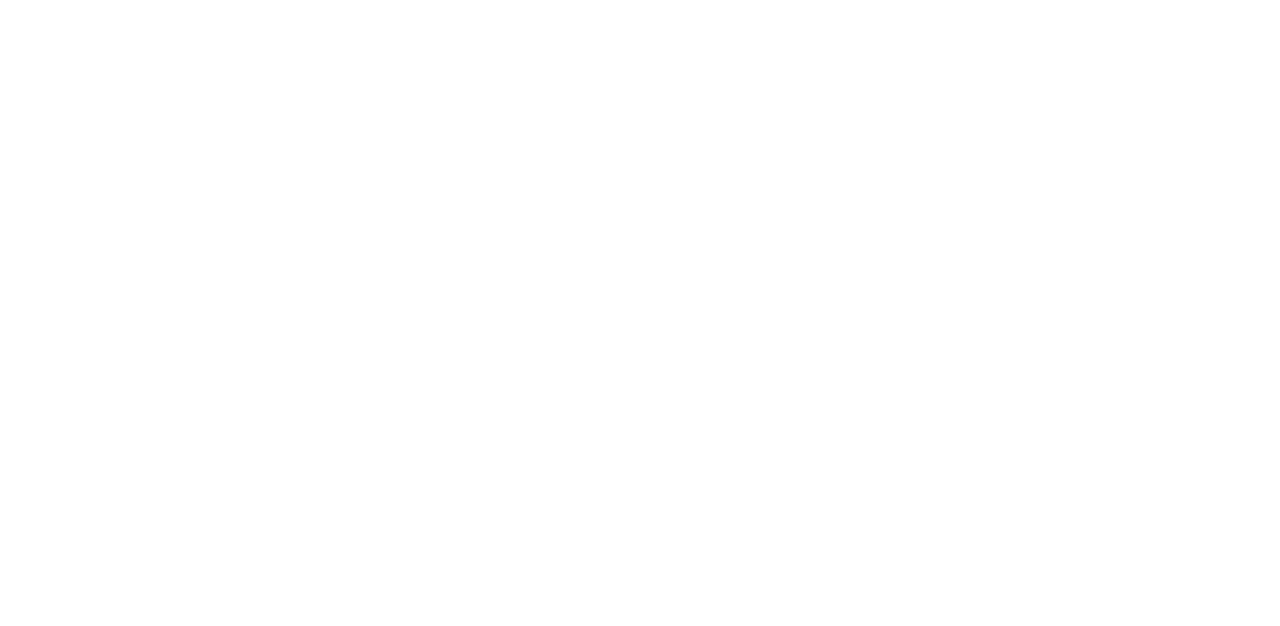
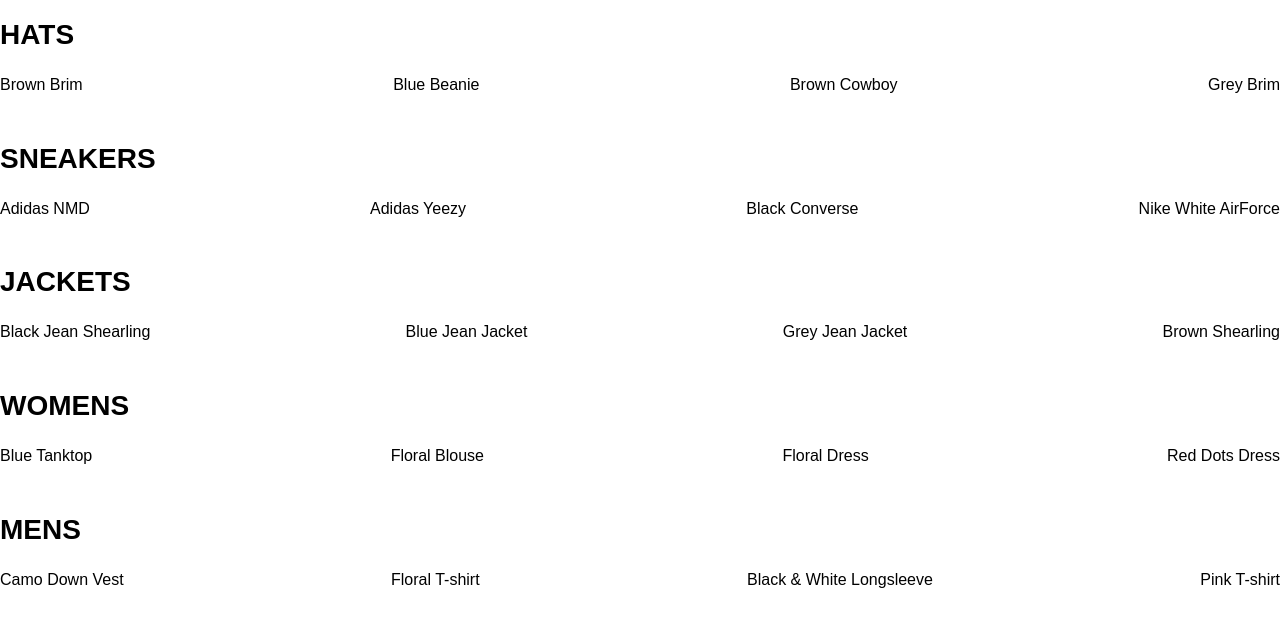
Before and after one commit to darrnz/crawnProject-tutorial, a React (Create React App) app: page /shop in a window 1280 px wide. Shown: the top 626 px of the page. Built offline with nearby package versions, Linux system fonts and the light colour scheme.

Commit message:
updates makins shop components

```diff
--- a/src/App.js
+++ b/src/App.js
@@ -1,6 +1,7 @@
 import HomePage from './components/HomePage';
 import './App.css';
 import { BrowserRouter as Router, Switch, Route} from 'react-router-dom'
+import Shop from './components/shop/Shop';
 
 function App() {
   return (
@@ -8,6 +9,7 @@
         <Router>
           <Switch>
             <Route exact path='/' component={HomePage} />
+            <Route exact path='/shop' component={Shop} />
           </Switch>
         </Router>
 
--- a/src/components/directory/Directory.jsx
+++ b/src/components/directory/Directory.jsx
@@ -12,10 +12,10 @@
     return (
         <div className='directory-menu'>
             {
-                section.map(({id, ...otherProps}) => {
+                section.map((elem) => {
                     return(
                         <>
-                            <MenuItem key={id} {...otherProps} />
+                            <MenuItem key={elem.id} title={elem.title} imgUrl={elem.imageUrl} linkUrl={elem.linkUrl} />
                         </>
                     )
                 })
--- a/src/components/menu-item/Menu-item.jsx
+++ b/src/components/menu-item/Menu-item.jsx
@@ -10,6 +10,7 @@
             <div className={`menu-item ${size}`} onClick={()=> history.push(`${match.url}${linkUrl}`)}>
                 <div
                     style={{backgroundImage: `url(${imgUrl})`}}
+
                     className='background-image'/>
                 <div className='content'>
                     <h1 className='title'>{title.toUpperCase()}</h1>
--- /dev/null
+++ b/src/components/previewCollection/PreviewCollection.jsx
@@ -0,0 +1,24 @@
+import React from 'react'
+import './previewCollection.styles.scss'
+
+export default function PreviewCollection(props) {
+
+    const { title, items } = props
+
+    return (
+        <div className='collection-preview'>
+            <h1 className='title'>{title.toUpperCase()}</h1>
+            <div className='preview'>
+                {
+                    items.filter((item, index) => index < 4).map(item => {
+                        return(
+                            <div key={item.id}>
+                                {item.name}
+                            </div>
+                        )
+                    } )
+                }
+            </div>
+        </div>
+    )
+}
--- /dev/null
+++ b/src/components/previewCollection/previewCollection.styles.scss
@@ -0,0 +1,15 @@
+.collection-preview {
+    display: flex;
+    flex-direction: column;
+    margin-bottom: 30px;
+
+    .title {
+    font-size: 28px;
+    margin-bottom: 25px;
+    }
+
+    .preview {
+    display: flex;
+    justify-content: space-between;
+    }
+}
--- /dev/null
+++ b/src/components/shop/Shop.jsx
@@ -0,0 +1,27 @@
+import React, {useState} from 'react'
+import { SHOP_DATA } from '../../interfaces/shoppingData'
+import PreviewCollection from '../previewCollection/PreviewCollection'
+
+export default function Shop() {
+
+    const [articles, setArticles] = useState(SHOP_DATA)
+
+    return (
+        <div className='shop-page'>
+            {
+                articles &&
+                    articles.map(collection => {
+                        return(
+                            <PreviewCollection
+                                key={collection.id}
+                                title={collection.title}
+                                routeName={collection.routeName}
+                                items={collection.items}
+                        />
+                        )
+
+                    })
+            }
+        </div>
+    )
+}
--- /dev/null
+++ b/src/interfaces/shoppingData.js
@@ -0,0 +1,247 @@
+export const SHOP_DATA = [
+    {
+        id: 1,
+        title: 'Hats',
+        routeName: 'hats',
+        items: [
+        {
+            id: 1,
+            name: 'Brown Brim',
+            imageUrl: 'https://i.ibb.co/ZYW3VTp/brown-brim.png',
+            price: 25
+        },
+        {
+            id: 2,
+            name: 'Blue Beanie',
+            imageUrl: 'https://i.ibb.co/ypkgK0X/blue-beanie.png',
+            price: 18
+        },
+        {
+            id: 3,
+            name: 'Brown Cowboy',
+            imageUrl: 'https://i.ibb.co/QdJwgmp/brown-cowboy.png',
+            price: 35
+        },
+        {
+            id: 4,
+            name: 'Grey Brim',
+            imageUrl: 'https://i.ibb.co/RjBLWxB/grey-brim.png',
+            price: 25
+        },
+        {
+            id: 5,
+            name: 'Green Beanie',
+            imageUrl: 'https://i.ibb.co/YTjW3vF/green-beanie.png',
+            price: 18
+        },
+        {
+            id: 6,
+            name: 'Palm Tree Cap',
+            imageUrl: 'https://i.ibb.co/rKBDvJX/palm-tree-cap.png',
+            price: 14
+        },
+        {
+            id: 7,
+            name: 'Red Beanie',
+            imageUrl: 'https://i.ibb.co/bLB646Z/red-beanie.png',
+            price: 18
+        },
+        {
+            id: 8,
+            name: 'Wolf Cap',
+            imageUrl: 'https://i.ibb.co/1f2nWMM/wolf-cap.png',
+            price: 14
+        },
+        {
+            id: 9,
+            name: 'Blue Snapback',
+            imageUrl: 'https://i.ibb.co/X2VJP2W/blue-snapback.png',
+            price: 16
+        }
+        ]
+    },
+    {
+        id: 2,
+        title: 'Sneakers',
+        routeName: 'sneakers',
+        items: [
+        {
+            id: 1,
+            name: 'Adidas NMD',
+            imageUrl: 'https://i.ibb.co/0s3pdnc/adidas-nmd.png',
+            price: 220
+        },
+        {
+            id: 2,
+            name: 'Adidas Yeezy',
+            imageUrl: 'https://i.ibb.co/dJbG1cT/yeezy.png',
+            price: 280
+        },
+        {
+            id: 3,
+            name: 'Black Converse',
+            imageUrl: 'https://i.ibb.co/bPmVXyP/black-converse.png',
+            price: 110
+        },
+        {
+            id: 4,
+            name: 'Nike White AirForce',
+            imageUrl: 'https://i.ibb.co/1RcFPk0/white-nike-high-tops.png',
+            price: 160
+        },
+        {
+            id: 5,
+            name: 'Nike Red High Tops',
+            imageUrl: 'https://i.ibb.co/QcvzydB/nikes-red.png',
+            price: 160
+        },
+        {
+            id: 6,
+            name: 'Nike Brown High Tops',
+            imageUrl: 'https://i.ibb.co/fMTV342/nike-brown.png',
+            price: 160
+        },
+        {
+            id: 7,
+            name: 'Air Jordan Limited',
+            imageUrl: 'https://i.ibb.co/w4k6Ws9/nike-funky.png',
+            price: 190
+        },
+        {
+            id: 8,
+            name: 'Timberlands',
+            imageUrl: 'https://i.ibb.co/Mhh6wBg/timberlands.png',
+            price: 200
+        }
+        ]
+    },
+    {
+        id: 3,
+        title: 'Jackets',
+        routeName: 'jackets',
+        items: [
+        {
+            id: 1,
+            name: 'Black Jean Shearling',
+            imageUrl: 'https://i.ibb.co/XzcwL5s/black-shearling.png',
+            price: 125
+        },
+        {
+            id: 2,
+            name: 'Blue Jean Jacket',
+            imageUrl: 'https://i.ibb.co/mJS6vz0/blue-jean-jacket.png',
+            price: 90
+        },
+        {
+            id: 3,
+            name: 'Grey Jean Jacket',
+            imageUrl: 'https://i.ibb.co/N71k1ML/grey-jean-jacket.png',
+            price: 90
+        },
+        {
+            id: 4,
+            name: 'Brown Shearling',
+            imageUrl: 'https://i.ibb.co/s96FpdP/brown-shearling.png',
+            price: 165
+        },
+        {
+            id: 5,
+            name: 'Tan Trench',
+            imageUrl: 'https://i.ibb.co/M6hHc3F/brown-trench.png',
+            price: 185
+        }
+        ]
+    },
+    {
+        id: 4,
+        title: 'Womens',
+        routeName: 'womens',
+        items: [
+        {
+            id: 1,
+            name: 'Blue Tanktop',
+            imageUrl: 'https://i.ibb.co/7CQVJNm/blue-tank.png',
+            price: 25
+        },
+        {
+            id: 2,
+            name: 'Floral Blouse',
+            imageUrl: 'https://i.ibb.co/4W2DGKm/floral-blouse.png',
+            price: 20
+        },
+        {
+            id: 3,
+            name: 'Floral Dress',
+            imageUrl: 'https://i.ibb.co/KV18Ysr/floral-skirt.png',
+            price: 80
+        },
+        {
+            id: 4,
+            name: 'Red Dots Dress',
+            imageUrl: 'https://i.ibb.co/N3BN1bh/red-polka-dot-dress.png',
+            price: 80
+        },
+        {
+            id: 5,
+            name: 'Striped Sweater',
+            imageUrl: 'https://i.ibb.co/KmSkMbH/striped-sweater.png',
+            price: 45
+        },
+        {
+            id: 6,
+            name: 'Yellow Track Suit',
+            imageUrl: 'https://i.ibb.co/v1cvwNf/yellow-track-suit.png',
+            price: 135
+        },
+        {
+            id: 7,
+            name: 'White Blouse',
+            imageUrl: 'https://i.ibb.co/qBcrsJg/white-vest.png',
+            price: 20
+        }
+        ]
+    },
+    {
+        id: 5,
+        title: 'Mens',
+        routeName: 'mens',
+        items: [
+        {
+            id: 1,
+            name: 'Camo Down Vest',
+            imageUrl: 'https://i.ibb.co/xJS0T3Y/camo-vest.png',
+            price: 325
+        },
+        {
+            id: 2,
+            name: 'Floral T-shirt',
+            imageUrl: 'https://i.ibb.co/qMQ75QZ/floral-shirt.png',
+            price: 20
+        },
+        {
+            id: 3,
+            name: 'Black & White Longsleeve',
+            imageUrl: 'https://i.ibb.co/55z32tw/long-sleeve.png',
+            price: 25
+        },
+        {
+            id: 4,
+            name: 'Pink T-shirt',
+            imageUrl: 'https://i.ibb.co/RvwnBL8/pink-shirt.png',
+            price: 25
+        },
+        {
+            id: 5,
+            name: 'Jean Long Sleeve',
+            imageUrl: 'https://i.ibb.co/VpW4x5t/roll-up-jean-shirt.png',
+            price: 40
+        },
+        {
+            id: 6,
+            name: 'Burgundy T-shirt',
+            imageUrl: 'https://i.ibb.co/mh3VM1f/polka-dot-shirt.png',
+            price: 25
+        }
+        ]
+    }
+    ]
```
Also changed, not shown: src/components/collectionItem/CollectionItem.jsx (added, +23 -0 lines), src/components/collectionItem/collectionItem.styles.scss (added, +32 -0 lines).
